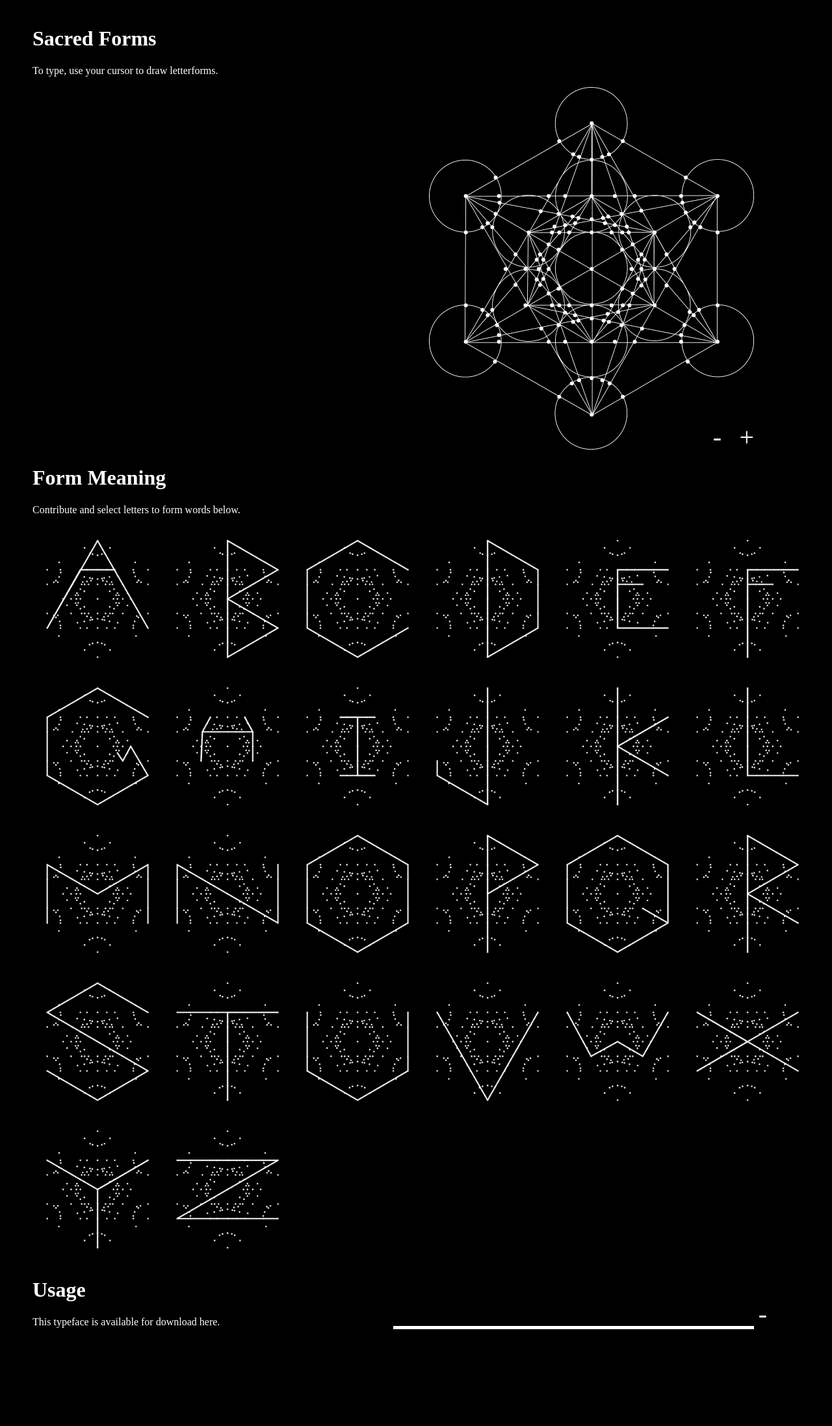
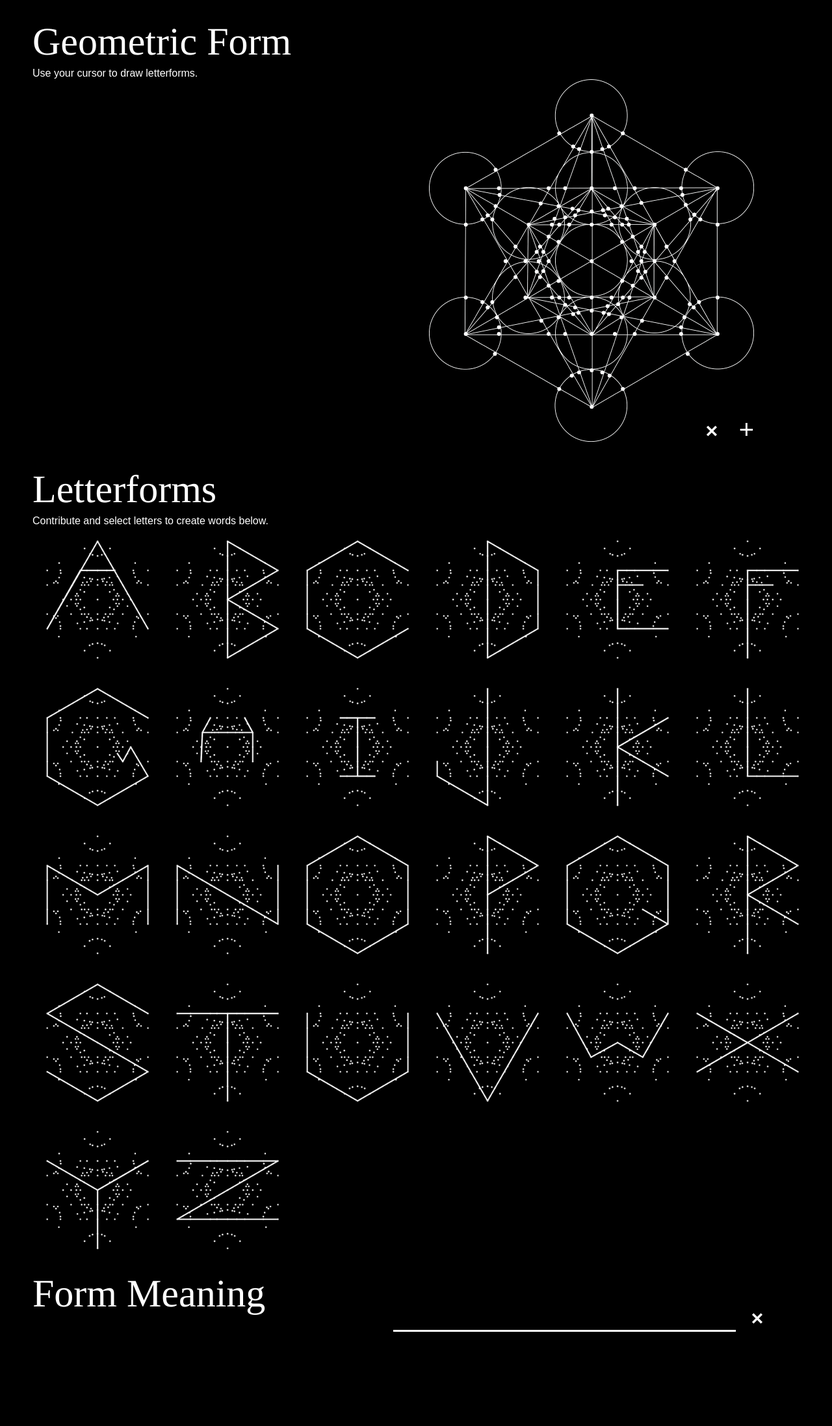
Before and after one commit to badgew/geometric-form, a PHP site: page / in a window 1280 px wide. Shown: the whole page at 65% size. Before the commit the page ends 2046 px from the top, so only its background shows below. Run offline with PHP 8.4, Linux system fonts and the light colour scheme; some libraries are stand-ins or nearby versions.

Commit message:
first commit

```diff
--- a/index.php
+++ b/index.php
@@ -1,7 +1,7 @@
 <!doctype html>
 <html>
 <head>
-<title>The Language of Geometry</title>
+<title>Geometric Form</title>
 <link rel="stylesheet" type="text/css" href="styles.css">
 
 <link rel="apple-touch-icon" sizes="57x57" href="favicon/apple-icon-57x57.png">
@@ -30,23 +30,23 @@
 </head>
 <body>
     <div id="intro">
-            <h1 class="title">Sacred Forms</h1>
-            <p>To type, use your cursor to draw letterforms.</p>
-            <p id="intro-info"> Geometry is a language that is used to describe spatial relationships while letterforms are used to form words to share ideas. More specifically, the theory of sacred geometry is used to illustrate patterns that describe the physical nature of life down to the very particles that make up our existence. This form of geometry focuses on the idea of oneness that holds infinite possiblities.<br><br>In the same way, languages offer endless opportunities for communication, allowing those who understand to share their ideas with the world. Sometimes we don't know the best way to articulate ourselves, but our words still have meaning however we choose to express them. Nothing is miniscule, not even the smallest particle in existence, so it's important to explore these systems in order to fully understand their power.</p>
+            <h1 class="title">Geometric Form</h1>
+            <a>Use your cursor to draw letterforms.</a>
+            <p id="intro-info">Geometry is used to describe spatial relationships while letters are used to form words. The theory of sacred geometry focuses on oneness with infinite possibilities. In the same way, language offers endless opportunities for communication, allowing people to share their ideas with the world.<br><br>Within the constraints of a restrictive form, meaning can still be generated. This project encourages engagement and experimentation. Create your letterform, add it to the gallery, and select letters to form words on the line below.</p>
     </div>
 
  <div class="flex-right">
  	<div id="drawing">
 	    <canvas id="dots"></canvas>
 	    <img src="metatron-template-small.png">
-        <a href="#" id="save">+</a>
-        <a href="#" id="clearLines">-</a>
+        <a href="#" id="save">&#43;</a>
+        <a href="#" id="clearLines">&#10005;</a>
     </div>
 </div>
 
     <div id="explore">
-	    <h1>Form Meaning</h1>
-	    <p>Contribute and select letters to form words below.</p>
+	    <h1>Letterforms</h1>
+	    <a>Contribute and select letters to create words below.</a>
 	</div>
 
     <div class="gallery">
@@ -64,24 +64,17 @@
 
         <div class="column column-share">
             <div id="share">
-                <h1>
-                    <a href="https://www.facebook.com/sharer/sharer.php?u=whitney.interaction.media/GeoCoding" target="_blank">Usage</a>
-                </h1>
-                <p>This typeface is available for download here.</p>
+                <h1>Form Meaning</h1>
             </div>
         </div>
 
         <div class="column column-inputs">
             <div class="input-group">
                 <div id="line"></div>
-                <a href="#" id="deleteLetter">-</a>
+                <a href="#" id="deleteLetter">&#10005;</a>
             </div>
         </div>
     </div>
-<!--
-	<footer class="footer">
-            <p class="copyright">&copy; 2017 Whitney Badge</p>
-    </footer>  -->
 
     <script src="https://code.jquery.com/jquery-3.2.1.min.js" integrity="sha256-hwg4gsxgFZhOsEEamdOYGBf13FyQuiTwlAQgxVSNgt4=" crossorigin="anonymous"></script>
     <script type="text/javascript" src="js/canvas2svg.js"></script>
--- a/styles.css
+++ b/styles.css
@@ -4,7 +4,7 @@ html, body{
     margin-left:15px;
 }
 html{
-	font-family: 'Baskerville', serif;
+	font-family: 'Times', serif;
 }
 body{
 	background-color:black;
@@ -23,11 +23,23 @@ canvas{
 }
 
 h1{
-	font-family:BaskervilleMTStd-SemiBd;
+	font-family:Times;
+    font-weight:400;
+    font-size:45pt;
+    margin-bottom:5px;
+    margin-top:10px;
+}
+
+a{
+    font-family: sans-serif;
+    font-weight:100;
 }
 
 p{
-	font-weight:100;
+    font-family: sans-serif;
+    font-weight:100;
+    line-height:1.4;
+    letter-spacing:.2pt;
 }
 
 #intro{
@@ -40,8 +52,8 @@ p{
 
 #intro-info{
     visibility:hidden;
-    width:500px;
-    padding:5px;
+    width:440px;
+    padding:20px;
     position:absolute;
     background-color:rgba(0,0,0,0.75);
     z-index:6;
@@ -74,8 +86,9 @@ p{
 
 #clearLines {
     display: block;
-    padding: 0;
-    font-size: 40px;
+    padding: 5px;
+    font-size: 25px;
+    font-weight:600;
     text-decoration: none;
     color: white;
     position: absolute;
@@ -90,8 +103,9 @@ p{
     position: absolute;
     bottom: 0;
     right: -20px;
-    padding: 0;
-    font-size: 40px;
+    padding: 5px;
+    font-size: 25px;
+    font-weight:600;
     text-decoration: none;
     margin-right:0;
     color: white;
@@ -121,9 +135,9 @@ p{
 }
 
 #line{
-    width: 100%;
-    height: 95px;
-    border-bottom: 5px solid white;
+    width: 95%;
+    height: 100px;
+    border-bottom: 3px solid white;
     margin-right:0;
     overflow-x: scroll;
     overflow-y: hidden;
@@ -143,7 +157,7 @@ img.letter:hover{
 
 .gallery img:active {
     opacity: .0;
-;}
+}
 
 .small-image{
     width: 85px;
@@ -154,6 +168,7 @@ img.letter:hover{
 .flex-right {
    overflow: hidden;
    padding-right:100px;
+   padding-bottom:25px;
 }
 
 .row {
@@ -165,21 +180,3 @@ img.letter:hover{
     display: block;
     box-sizing: border-box;
 }
-
-footer {
-    position: block;
-    height: 50px;
-    width: 100%;
-    background-color: black;
-}
-
-p.copyright {
-    position : inline-block;
-    bottom : 0;
-    height : 40px;
-    margin-top : 50px;
-    width: 100%;
-    color: white;
-    font-size: 1em;
-    text-align: center;
-}
```
